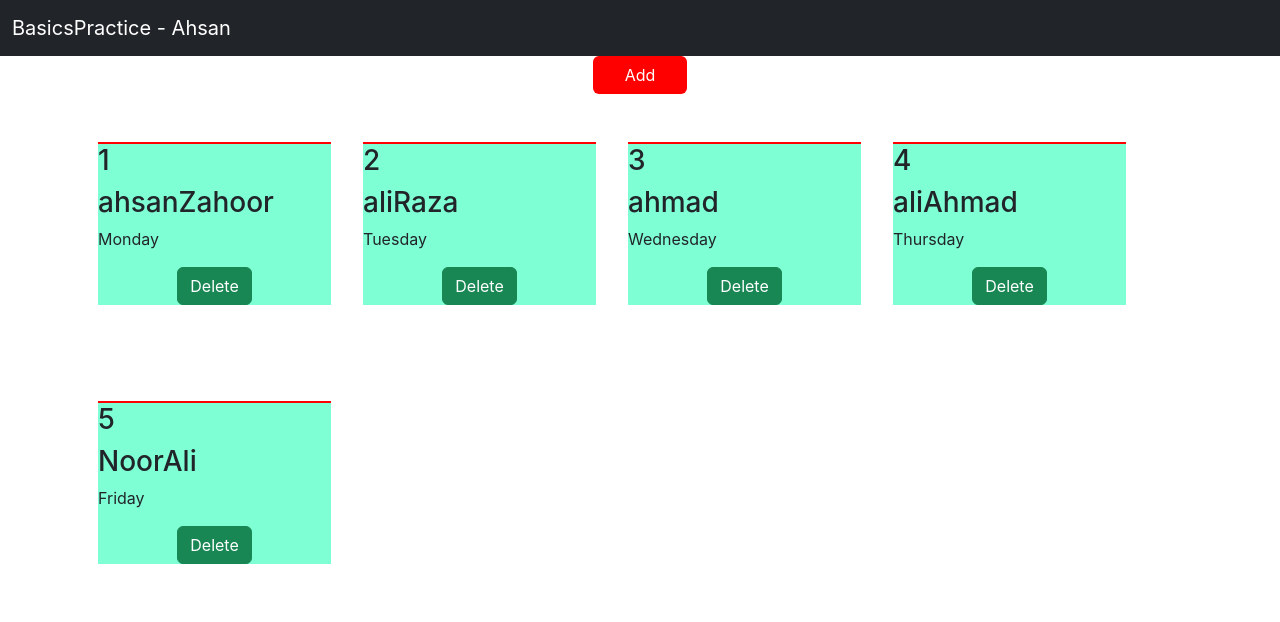
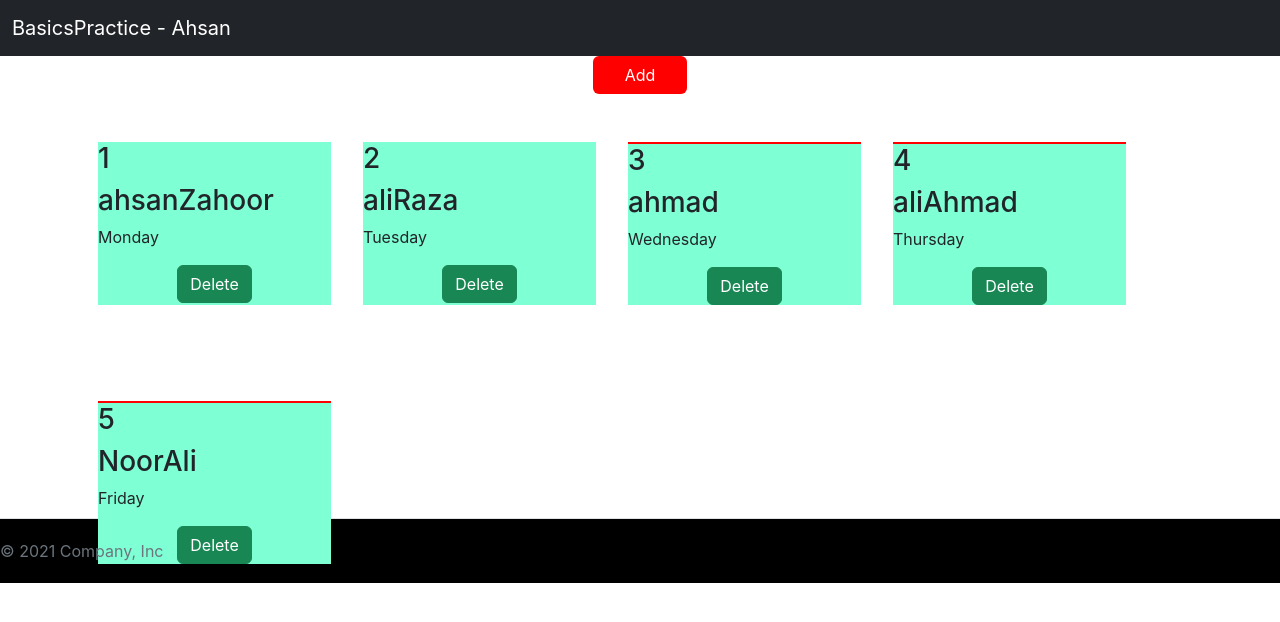
Before and after one commit to codewithahsanzahoor/tasksapp-react-api, a React (Create React App) app: page / in a window 1280 px wide. Shown: the top 622 px of the page. Built offline with nearby package versions, Linux system fonts and the light colour scheme; data requests are answered from the project's data file.

Commit message:
working on Backend request how to deal with backend like fetch and put etc

```diff
--- /dev/null
+++ b/db.json
@@ -0,0 +1,34 @@
+{
+  "tasks": [
+    {
+      "id": 1,
+      "text": "ahsanZahoor",
+      "day": "Monday",
+      "reminder": false
+    },
+    {
+      "id": 2,
+      "text": "aliRaza",
+      "day": "Tuesday",
+      "reminder": false
+    },
+    {
+      "id": 3,
+      "text": "ahmad",
+      "day": "Wednesday",
+      "reminder": true
+    },
+    {
+      "id": 4,
+      "text": "aliAhmad",
+      "day": "Thursday",
+      "reminder": true
+    },
+    {
+      "id": 5,
+      "text": "NoorAli",
+      "day": "Friday",
+      "reminder": true
+    }
+  ]
+}
--- a/package.json
+++ b/package.json
@@ -6,8 +6,10 @@
 		"@testing-library/jest-dom": "^5.16.5",
 		"@testing-library/react": "^13.4.0",
 		"@testing-library/user-event": "^13.5.0",
+		"json-server": "^0.17.1",
 		"react": "^18.2.0",
 		"react-dom": "^18.2.0",
+		"react-router-dom": "^6.4.4",
 		"react-scripts": "5.0.1",
 		"web-vitals": "^2.1.4"
 	},
@@ -15,7 +17,8 @@
 		"start": "react-scripts start",
 		"build": "react-scripts build",
 		"test": "react-scripts test",
-    "eject": "react-scripts eject"
+		"eject": "react-scripts eject",
+		"server": "json-server --watch db.json --port 5000"
 	},
 	"eslintConfig": {
 		"extends": [
--- a/src/App.js
+++ b/src/App.js
@@ -1,4 +1,4 @@
-import { useState } from 'react';
+import { useState, useEffect } from 'react';
 import './App.css';
 import AddTask from './components/AddTask';
 import Footer from './components/Footer';
@@ -107,66 +107,115 @@
 	// 	);
 	// }
 
-	const [tasks, settasks] = useState([
-		{
-			id: '1',
-			text: 'ahsanZahoor',
-			day: 'Monday',
-			reminder: true,
-		},
-		{
-			id: '2',
-			text: 'aliRaza',
-			day: 'Tuesday',
-			reminder: true,
-		},
-		{
-			id: '3',
-			text: 'ahmad',
-			day: 'Wednesday',
-			reminder: true,
-		},
-		{
-			id: '4',
-			text: 'aliAhmad',
-			day: 'Thursday',
-			reminder: true,
-		},
-		{
-			id: '5',
-			text: 'NoorAli',
-			day: 'Friday',
-			reminder: true,
-		},
-	]);
+	// const [tasks, settasks] = useState([
+	// 	{
+	// 		id: '1',
+	// 		text: 'ahsanZahoor',
+	// 		day: 'Monday',
+	// 		reminder: true,
+	// 	},
+	// 	{
+	// 		id: '2',
+	// 		text: 'aliRaza',
+	// 		day: 'Tuesday',
+	// 		reminder: true,
+	// 	},
+	// 	{
+	// 		id: '3',
+	// 		text: 'ahmad',
+	// 		day: 'Wednesday',
+	// 		reminder: true,
+	// 	},
+	// 	{
+	// 		id: '4',
+	// 		text: 'aliAhmad',
+	// 		day: 'Thursday',
+	// 		reminder: true,
+	// 	},
+	// 	{
+	// 		id: '5',
+	// 		text: 'NoorAli',
+	// 		day: 'Friday',
+	// 		reminder: true,
+	// 	},
+	// ]);
+	const [tasks, settasks] = useState([]);
+
+	//NOTE: fetching data from the server: json server
+	useEffect(() => {
+		const getTasks = async () => {
+			const tasksFromServer = await fetchTasks();
+			settasks(tasksFromServer);
+		};
+
+		getTasks();
+	}, []);
+
+	const fetchTasks = async () => {
+		const res = await fetch('http://localhost:5000/tasks');
+		const data = await res.json();
+
+		return data;
+		// console.log(data);
+	};
+
+	const fetchTask = async (id) => {
+		const res = await fetch(`http://localhost:5000/tasks/${id}`);
+		const data = await res.json();
+
+		return data;
+		// console.log(data);
+	};
 
 	const [showAddTask, setShowAddTask] = useState(false);
 
 	//NOTE: you can make a function in one file {component} and when you want to move this function or Anything other thing from one place to another you can use props
-	const onDelete = (id) => {
-		// console.log(`on delete function is clicked with id, ${id}`);
+	const onDelete = async (id) => {
+		await fetch(`http://localhost:5000/tasks/${id}`, {
+			method: 'DELETE',
+		});
+
 		settasks(tasks.filter((task) => task.id !== id));
 	};
 
-	const toggleReminder = (id) => {
+	const toggleReminder = async (id) => {
+		//* data that we want to update:
+		const taskToToggle = await fetchTask(id);
+		const upTask = { ...taskToToggle, reminder: !taskToToggle.reminder };
+
+		const res = await fetch(`http://localhost:5000/tasks/${id}`, {
+			method: 'PUT',
+			headers: { 'Content-type': 'application/json' },
+			body: JSON.stringify(upTask),
+		});
+		const data = await res.json();
+
 		// console.log(id);
 		settasks(
 			tasks.map((task) =>
-				task.id === id ? { ...task, reminder: !task.reminder } : task
+				task.id === id ? { ...task, reminder: data.reminder } : task
 			)
 		);
 	};
 
 	//* Parameter can be anything what you can pass into function:
-	const addTask = (task) => {
+	const addTask = async (task) => {
+		const res = await fetch('http://localhost:5000/tasks', {
+			method: 'POST',
+			headers: { 'Content-type': 'application/json' },
+			body: JSON.stringify(task),
+		});
+		const data = await res.json();
+		settasks([...tasks, data]);
+
 		// console.log(task);
-		//* to generate a random number:
-		//* id is necessary because to in tasks.jsx it needs a unique key
-		const id = Math.floor(Math.random() * 1000000) + 1;
-		//* {task} is a object so we use {} to add id to it.
-		const newTask = { id, ...task };
-		//* [tasks] is a array so we use [] to add id to it.
-		settasks([...tasks, newTask]);
+		// //* to generate a random number:
+		// //* id is necessary because to in tasks.jsx it needs a unique key
+		// const id = Math.floor(Math.random() * 1000000) + 1;
+		// //* {task} is a object so we use {} to add id to it.
+		// const newTask = { id, ...task };
+		// //* [tasks] is a array so we use [] to add id to it.
+		// settasks([...tasks, newTask]);
 		// console.log(tasks);
 	};
 
@@ -218,6 +267,8 @@
 			) : (
 				<p style={{ textAlign: 'center', color: 'red' }}>No Tasks To Show</p>
 			)}
+
+			<Footer />
 		</>
 	);
 }
```
Lines whose indentation alone changed are shown as unchanged.
